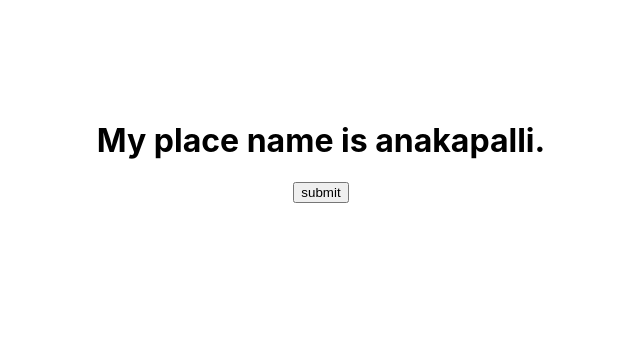
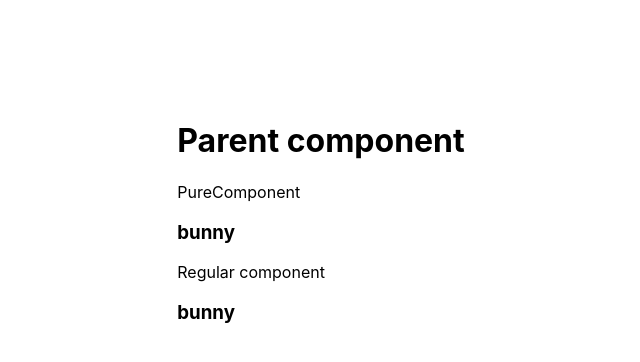
Before and after one commit to luckyreact/react-first, a React (Create React App) app in the folder benifits/: page / in a window 1280 px wide. Shown: the top 362 px of the page, without its empty margins (319-959 px from the left). Built offline with nearby package versions, Linux system fonts and the light colour scheme.

Commit message:
purecomponent

```diff
--- a/benifits/src/App.js
+++ b/benifits/src/App.js
@@ -19,6 +19,8 @@ import DemoForInputHandler from './components/DemoForInputHandler'
 import LifeCycleMethods from './components/LifeCycleMethods'
 import LifeCycleMethodsInFunctional from './components/LifeCycleMethodsInFunctional'
 import FormHandling from './components/formHandling'
+import SetInterval from './components/SetInterval'
+import Parent from './components/PureComponent/Parent'
 
 function App() {
     // var name = 'bunny';
@@ -34,7 +36,7 @@ function App() {
         {/* <GreetFunctional nameProp='bunny' /> */}
         {/* <GreetFunctional nameProp='sunny' />
         <GreetFunctional nameProp='tony' /> */}
-        <StateClassComponent />
+        {/* <StateClassComponent /> */}
         {/* <StateFunctionalComponents /> */}
         {/* <Jsx /> */}
         {/* <Destructing name="bunny" place="akp" age='25'/> */}
@@ -48,9 +50,11 @@ function App() {
         {/* <DemoForStyles2 /> */}
         {/* <HandleInput /> */}
         {/* <DemoForInputHandler /> */}
-        {/* <LifeCycleMethods /> */}
+        {/* <LifeCycleMethods />  */}
         {/* <LifeCycleMethodsInFunctional /> */}
         {/* <FormHandling /> */}
+        {/* <SetInterval /> */}
+        <Parent />
       </div>
     )
 }
--- a/benifits/src/components/LifeCycleMethods.js
+++ b/benifits/src/components/LifeCycleMethods.js
@@ -5,13 +5,17 @@ class LifeCycleMethods extends Component {
     constructor(props){
         super(props);
         this.state={
-          value:0
+          value:0,
+          name:'honey',
+          phone:'8985886655',
+          email:'email@email.com'
         }
         //eventBinding
         console.log("inside the constructor")
     }
     componentDidMount = () => {
         console.log("inside componentDidmount")
+        this.setState({name:'bunny',phone:'7396335969',email:'bend@gmail.com'})
         //api calling
     }
 
@@ -43,6 +47,9 @@ class LifeCycleMethods extends Component {
                 <div style={{width:'30px',borderLeft:'1px solid black',borderRight:'1px solid black'  ,display:'flex',alignItems:'center',justifyContent:'center'}}>{this.state.value}</div>
                 <div onClick={this.plusHandler} style={{width:'30px',display:'flex',alignItems:'center',justifyContent:'center',cursor:'pointer'}}>+</div>
             </div>
+            <h1>Name:{this.state.name}</h1>
+            <h1>Phone:{this.state.phone}</h1>
+            <h1>email:{this.state.email}</h1>
 
             </>
         );
--- a/benifits/src/components/LifeCycleMethodsInFunctional.js
+++ b/benifits/src/components/LifeCycleMethodsInFunctional.js
@@ -2,14 +2,19 @@ import React ,{useEffect, useState}from 'react'
 
  function LifeCycleMethodsInFunctional() {
      const [value,setValue] = useState(0)
+
      useEffect(()=>{
          console.log("inside useEffect hook")
+        //  plusHandler();
      },[value])
      //component did mount,
      //componentdidUpdate
 
      const buttonHandler = () => {
          setValue(value+1);
+     }
+     const plusHandler = () => {
+        setValue(value+5);
      }
     return (
         <div>
--- /dev/null
+++ b/benifits/src/components/PureComponent/Parent.js
@@ -0,0 +1,32 @@
+import React, { Component } from 'react'
+import PureComponentExample from './PureComponent'
+import RegularComponent from './RegularComponent'
+
+class Parent extends Component {
+    constructor(props) {
+        super(props)
+
+        this.state = {
+             name:''
+        }
+    }
+
+    componentDidMount=()=>{
+    setInterval(()=>{
+            this.setState({
+                name:'bunny'
+            })
+        },2000)
+    }
+    render() {
+        return (
+            <div>
+                <h1>Parent component </h1>
+                <PureComponentExample  name={this.state.name}/>
+                <RegularComponent name={this.state.name}/>
+            </div>
+        )
+    }
+}
+
+export default Parent
--- /dev/null
+++ b/benifits/src/components/PureComponent/PureComponent.js
@@ -0,0 +1,15 @@
+import React, { PureComponent } from 'react'
+
+class PureComponentExample extends PureComponent {
+    render() {
+        console.log("pure component render")
+        return (
+            <div>
+                PureComponent
+               <h3> {this.props.name}</h3>
+            </div>
+        )
+    }
+}
+
+export default PureComponentExample
--- /dev/null
+++ b/benifits/src/components/PureComponent/RegularComponent.js
@@ -0,0 +1,15 @@
+import React, { Component } from 'react'
+
+class RegularComponent extends Component {
+    render() {
+        console.log("Regular Component render")
+        return (
+            <div>
+                Regular component
+              <h3>  {this.props.name}</h3>
+            </div>
+        )
+    }
+}
+
+export default RegularComponent
--- /dev/null
+++ b/benifits/src/components/SetInterval.css
@@ -0,0 +1,12 @@
+.card {
+  width: 30%;
+  height: 400px;
+  /* border: 2px solid black; */
+  border-radius: 20px;
+  background-color: rgb(233, 240, 240);
+  box-shadow: 0 4px 8px rgba(0, 0, 0.05);
+  display: flex;
+  flex-direction: column;
+  align-items: center;
+  justify-content: center;
+}
--- /dev/null
+++ b/benifits/src/components/SetInterval.js
@@ -0,0 +1,33 @@
+import React, { Component } from 'react'
+import './SetInterval.css';
+
+class SetInterval extends Component {
+    constructor(props) {
+        super(props)
+
+        this.state = {
+             added:'',
+        }
+    }
+    buttonHandler = () => {
+        this.setState({added:"Product added to the cart successfully"})
+        setInterval(()=>{
+            this.setState({added:''})
+          },3000)
+    }
+
+    render() {
+        return (
+            <div className="card">
+            <h2 >Mobile: samsung</h2>
+            <h2 >Model: m51</h2>
+            <h2 >Ram: 8gb</h2>
+            <h2 >battery: 7000mah</h2>
+            <button onClick={this.buttonHandler}>Add to cart</button>
+            <h3>{this.state.added}</h3>
+        </div>
+        )
+    }
+}
+
+export default SetInterval;
```
